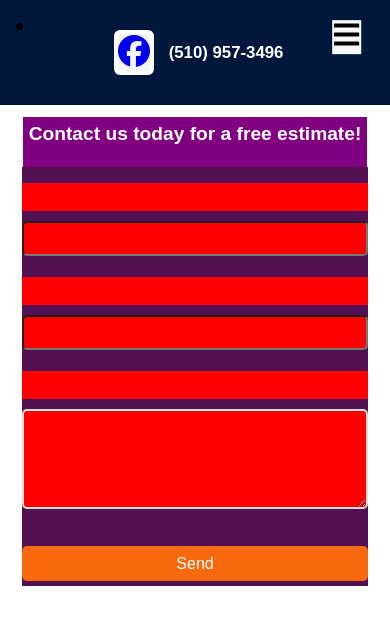
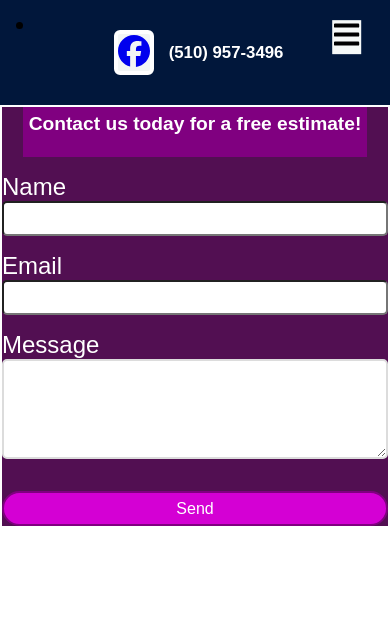
Before and after one commit to mike-hakimi/healthyhomica, a React (Create React App) app: page /contact in a window 390 px wide. Shown: the top 624 px of the page. Built offline with nearby package versions, Linux system fonts and the light colour scheme.

Commit message:
some changes to form functioality

```diff
--- a/src/Routes/Contact.js
+++ b/src/Routes/Contact.js
@@ -40,9 +40,7 @@ const Contact = () => {
   return (
 
     <StyledContactForm>
-         <h4>Contact us today for a free estimate!
 
-       </h4>
 
         {isSuccess ? (
             <SuccessMessage>Message sent successfully!</SuccessMessage>
@@ -50,6 +48,9 @@ const Contact = () => {
 
 
  <form ref={form} onSubmit={sendEmail}>
+      <h4>Contact us today for a free estimate!
+
+           </h4>
    <label>Name</label>
    <input type="text" name="user_name" />
    <label>Email</label>
@@ -86,7 +87,21 @@ color: green;
 font-weight: bold;
 `
 const StyledContactForm = styled.div`
-  width: 350px;
+
+@media screen and (max-width: 960px) {
+    // form label,
+    // form input,
+    // form textarea {
+    //     width: 80vw;
+    //     margin: 5px 0;
+    //     padding: 5px;
+    //     font-size: 1rem; /* Adjust font size for smaller screens */
+    // }
+
+}
+
+
+  width: 100%;
 //  border: 2px solid rgb(220, 220, 220);
  display: flex;
  justify-content: center;
@@ -95,23 +110,16 @@ const StyledContactForm = styled.div`
  padding: 2px;
  margin: 0 auto;
  flex-direction: column;
- @media screen and (max-width: 960px) {
-    form label,
-    form input,
-    form textarea {
-        width: 100%;
-        margin: 5px 0;
-        background: red;
-        color: red;
-        padding: 5px;
-        font-size: 1rem; /* Adjust font size for smaller screens */
-    }
-}
+
+
 
 h4 {
+    display: flex;
+    align-self: center;
+    min-width: 250px;
+    max-width: 400px;
     padding: 6px;
     height: 50px;
-    margin-top: 10px;
     font-size: 1.2rem;
     color: white;
     background: purple;
@@ -122,11 +130,12 @@ h4 {
     align-items: flex-start;
     flex-direction: column;
     width: 100%;
+    max-width: 400px;
     font-size: 1.5rem;
     background: rgb(82, 15, 82);
     color: white;
     // border: 2px solid black;
-    marging-top: 30px;
+    marging-top: 20px;
 
     input {
       width: 100%;
@@ -165,10 +174,13 @@ h4 {
     input[type="submit"] {
       margin-top: 2rem;
       cursor: pointer;
-      background: rgb(249, 105, 14);
+    //   background: rgb(249, 105, 14);
+      background: rgb(212, 0, 212);
       color: white;
-      border: none;
+      border: 2px solid purple;
+      border-radius: 180px;
       font-size: 1rem;
+      width: 100%;
     }
   }
 `;
--- a/src/cssComponents/About.css
+++ b/src/cssComponents/About.css
@@ -6,12 +6,10 @@ body {
 }
 
 .container {
-    /* display: flex;
-    justify-content: space-between;
-    flex-direction: column; */
     font-size: 1.5rem;
     padding: 10px;
     line-height: 1.8rem;
+    width: 100%;
 
 }
 
@@ -60,8 +58,8 @@ body {
         display: flex;
         flex-direction: column;
         justify-content: space-between;
-        margin-top: 30px;
-        padding: 1px;
+        margin-top: 10px;
+        padding: 10px;
 
     }
 
@@ -69,7 +67,7 @@ body {
         width: 100%;
         height: auto; /* Change height to auto to allow content to expand vertically */
         font-size: 1rem; /* Adjust font size for smaller screens */
-        line-height: 1.5rem;
+        line-height: 1.2rem;
         margin: 0 auto;
         /* border-radius: 30px; */
         /* Adjust padding for smaller screens */
--- a/src/cssComponents/Contact.css
+++ b/src/cssComponents/Contact.css
@@ -1,5 +1,5 @@
 *{
-    background-color: rgb(82, 15, 82);
+    background-color: rgb(212, 0, 212);
     border: 2px solid rgba(0, 206, 158, 1);
     background: rgb(82, 15, 82);
 }
```
